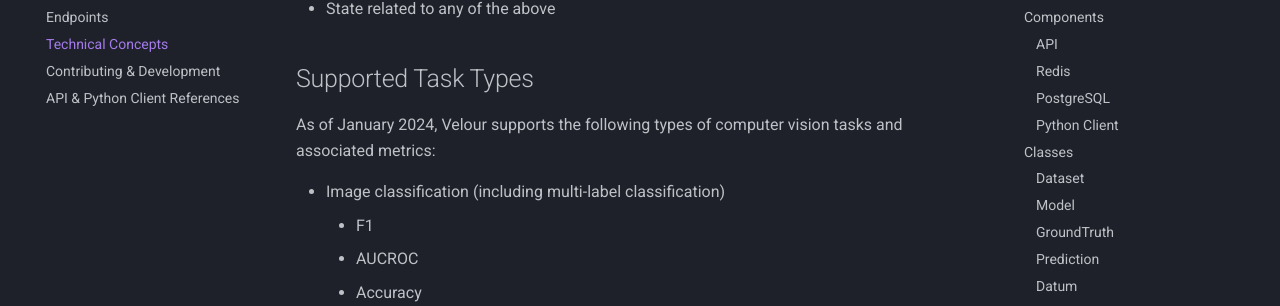
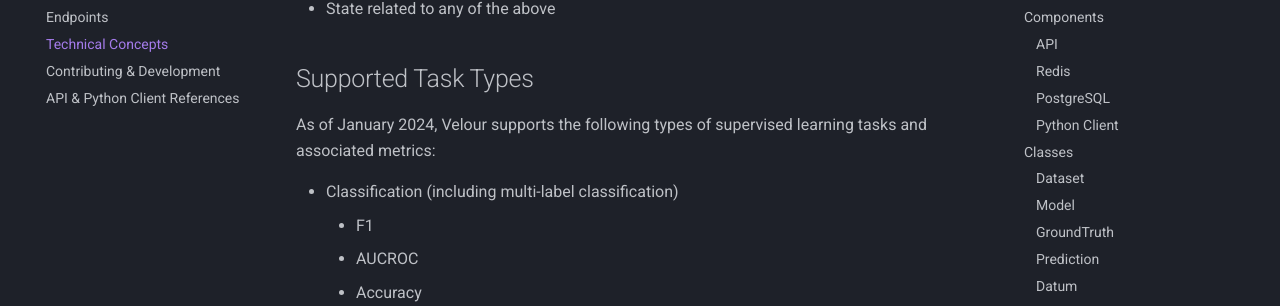
Before and after one commit to Striveworks/valor, an MkDocs documentation site: the page built from docs/technical_concepts.md, in a window 1280 px wide and 900 px high, scrolled down 578 px. Shown: the part 145-451 px from the top of the window. Built offline with MkDocs 1.6.1 and Material for MkDocs 9.7.7, drawn with Linux system fonts in a browser that asks for light colours; comment, search, counter and statistics services are not loaded.

Commit message:
feedback

```diff
--- a/docs/technical_concepts.md
+++ b/docs/technical_concepts.md
@@ -18,9 +18,9 @@
 
 ## Supported Task Types
 
-As of January 2024, Velour supports the following types of computer vision tasks and associated metrics:
+As of January 2024, Velour supports the following types of supervised learning tasks and associated metrics:
 
-- Image classification (including multi-label classification)
+- Classification (including multi-label classification)
     - F1
     - AUCROC
     - Accuracy
```
Also changed, not shown: docs/getting_started.md (+1 -1 lines), docs/index.md (+1 -1 lines), 1 other file.
